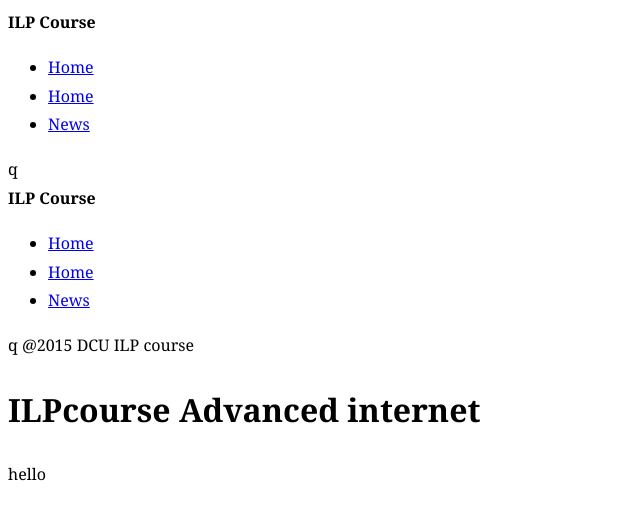
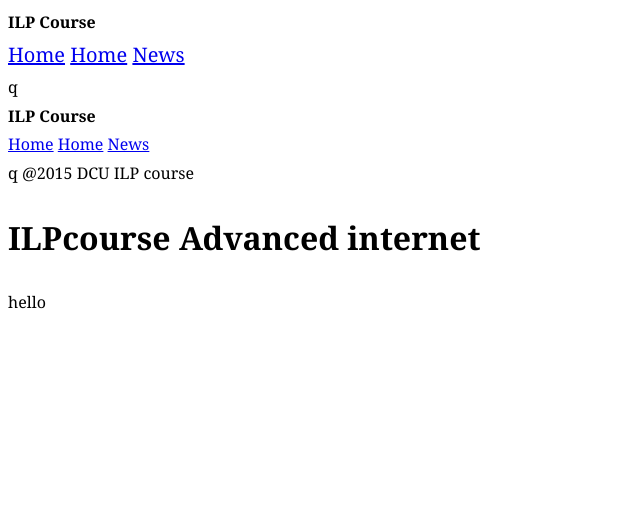
Before and after one commit to yumingfu/ILP, a Jekyll site: the page built from index.html, in a window 1280 px wide. Shown: the top 520 px of the page, without its empty margins (0-640 px from the left). Built offline with Jekyll 4.4.1, drawn with Linux system fonts in a browser that asks for light colours; Markdown is read by kramdown in place of the engine named in the settings.

Commit message:
change css
change css nav-top  bigger font size

```diff
--- a/css/common.css
+++ b/css/common.css
@@ -10,3 +10,23 @@
 	color: #fff;
 
 }
+.nav {
+	margin: 0;
+	padding:0;
+	list-style-type: none;
+
+}
+
+.nav >li {
+	display: inline-block;
+}
+
+.nav-top{
+font-size:  1.25rem;
+
+}
+
+.nav-bottom {
+
+
+}
```
